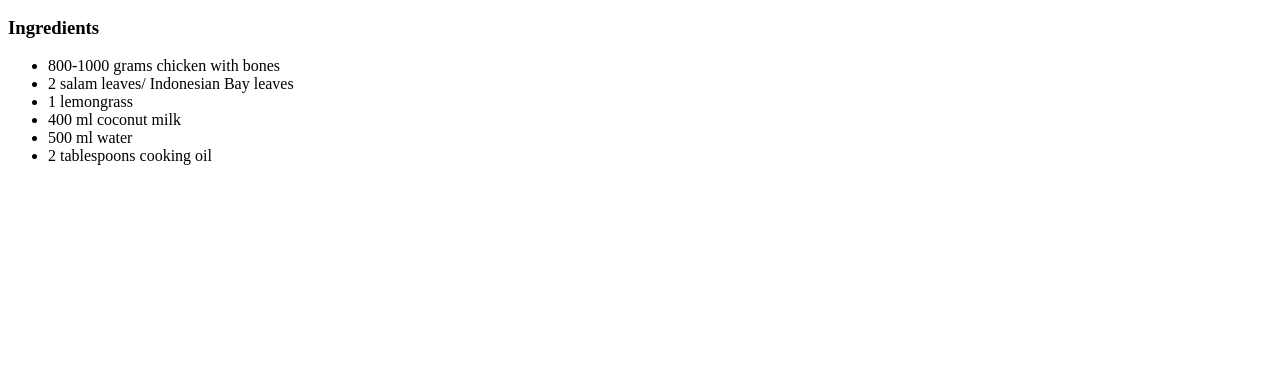
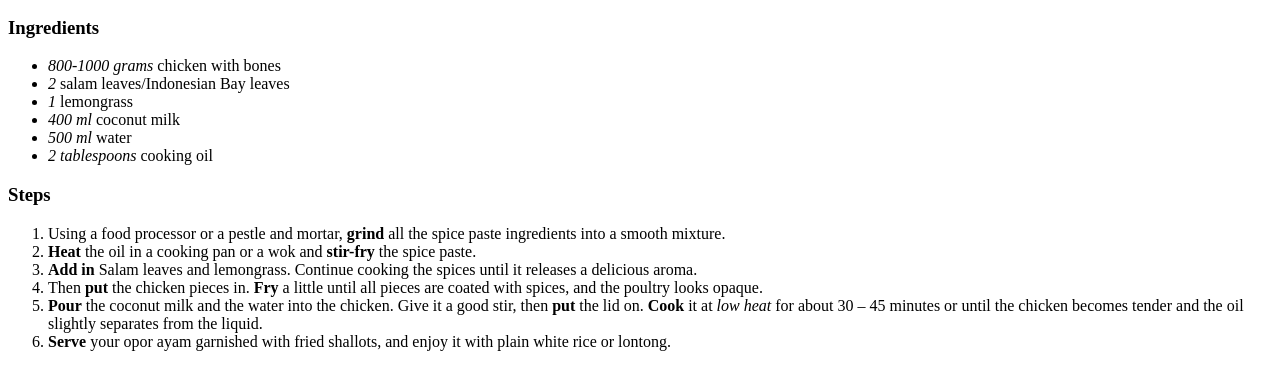
Before and after one commit to rtamb0/odin-recipes, a plain HTML site: page recipes/ayamopor.html in a window 1280 px wide. Shown: the part 434-801 px from the top of the page. Drawn offline with Linux system fonts and the light colour scheme.

Commit message:
Add steps and word emphasis to recipe

```diff
--- a/recipes/ayamopor.html
+++ b/recipes/ayamopor.html
@@ -10,12 +10,21 @@
         <h2>Description</h2>
             <h3>Ingredients</h3>
                 <ul>
-                    <li>800-1000 grams chicken with bones</li>
-                    <li>2 salam leaves/ Indonesian Bay leaves</li>
-                    <li>1 lemongrass</li>
-                    <li>400 ml coconut milk</li>
-                    <li>500 ml water</li>
-                    <li>2 tablespoons cooking oil</li>
+                    <li><em>800-1000 grams</em> chicken with bones</li>
+                    <li><em>2</em> salam leaves/Indonesian Bay leaves</li>
+                    <li><em>1</em> lemongrass</li>
+                    <li><em>400 ml</em> coconut milk</li>
+                    <li><em>500 ml</em> water</li>
+                    <li><em>2 tablespoons</em> cooking oil</li>
                 </ul>
+            <h3>Steps</h3>
+                <ol>
+                    <li>Using a food processor or a pestle and mortar, <strong>grind</strong> all the spice paste ingredients into a smooth mixture.</li>
+                    <li><strong>Heat</strong> the oil in a cooking pan or a wok and <strong>stir-fry</strong> the spice paste.</li>
+                    <li><strong>Add in</strong> Salam leaves and lemongrass. Continue cooking the spices until it releases a delicious aroma.</li>
+                    <li>Then <strong>put</strong> the chicken pieces in. <strong>Fry</strong> a little until all pieces are coated with spices, and the poultry looks opaque.</li>
+                    <li><strong>Pour</strong> the coconut milk and the water into the chicken. Give it a good stir, then <strong>put</strong> the lid on. <strong>Cook</strong> it at <em>low heat</em> for about 30 – 45 minutes or until the chicken becomes tender and the oil slightly separates from the liquid.</li>
+                    <li><strong>Serve</strong> your opor ayam garnished with fried shallots, and enjoy it with plain white rice or lontong.</li>
+                </ol>
     </body>
 </html>
```
